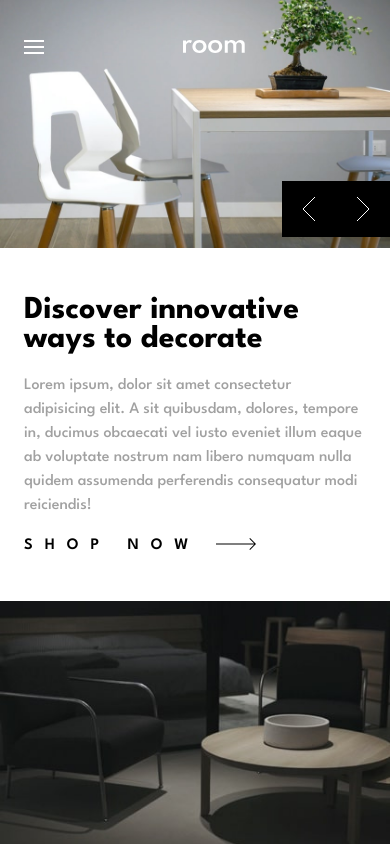
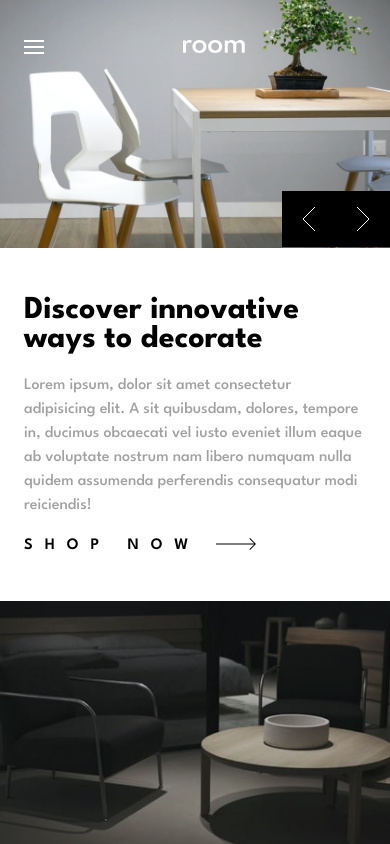
Before and after one commit to abmael-al/room_homepage, a React (Vite) app: page / in a window 390 px wide. Shown: the top 844 px of the page. Built offline with nearby package versions, Linux system fonts and the light colour scheme.

Commit message:
style: adjusting layout and styling of main buttons

```diff
--- a/src/styles/index.css
+++ b/src/styles/index.css
@@ -185,6 +185,11 @@ body {
     color: var(--clr-neutral-900);
 }
 
+.primary-button:hover,
+.primary-button:focus {
+    color: var(--clr-neutral-700);
+}
+
 /* CAROUSEL DRIVE BUTTON */
 .carousel-drive-button {
     --padding: 1em;
@@ -196,6 +201,12 @@ body {
     place-items: center;
 
     background-color: var(--clr-neutral-900);
+}
+
+@media (min-width: 90em) {
+    .carousel-drive-button {
+        --padding: 1.56em;
+    }
 }
 
 .carousel-drive-button:hover,
@@ -219,10 +230,17 @@ body {
     position: absolute;
 }
 
-@media(max-width: 56.1875em) {
+@media (max-width: 23.4375em) {
     .carousel > .control-painel {
         right: 0;
-        top: calc((100vw / 1.573033) - 66.5px);
+        top: calc((100vw / 1.041666) - 57px);
+    }
+}
+
+@media (min-width: 23.5em) and (max-width: 56.1875em) {
+    .carousel > .control-painel {
+        right: 0;
+        top: calc((100vw / 1.573033) - 57px);
     }
 }
 
```
